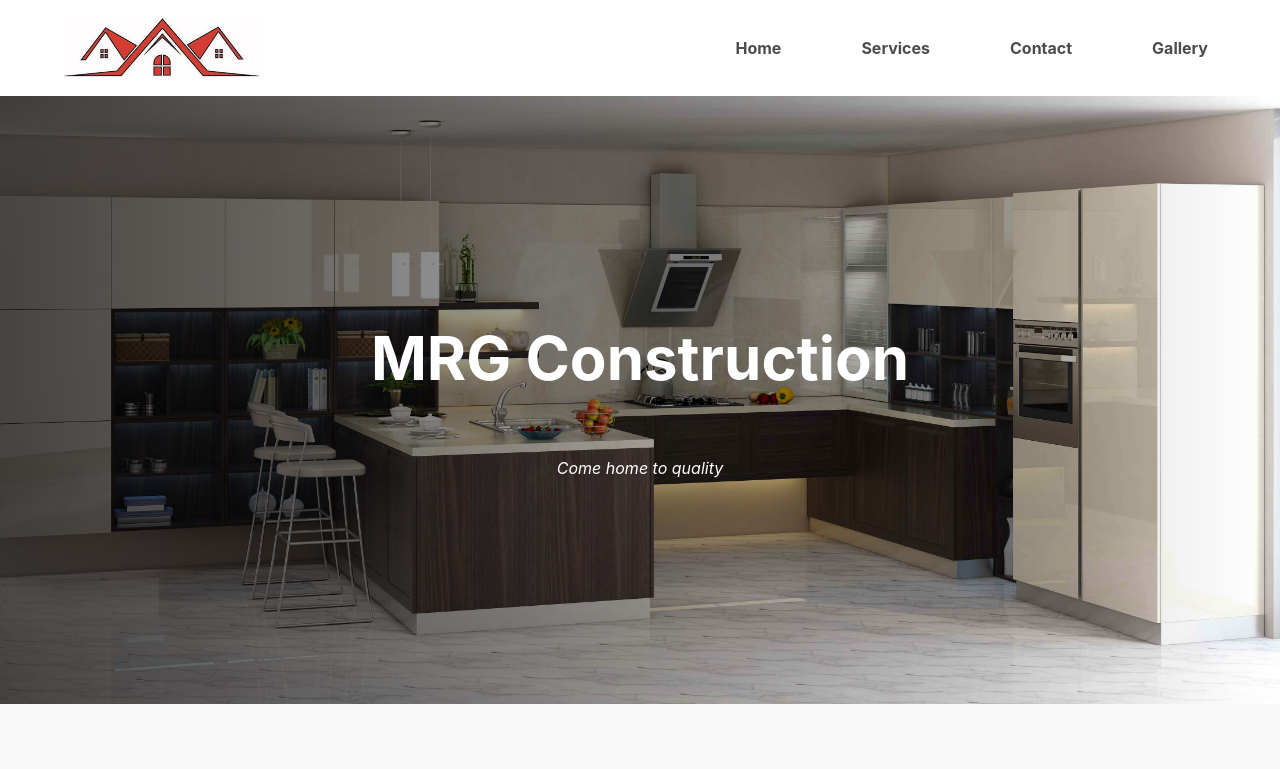
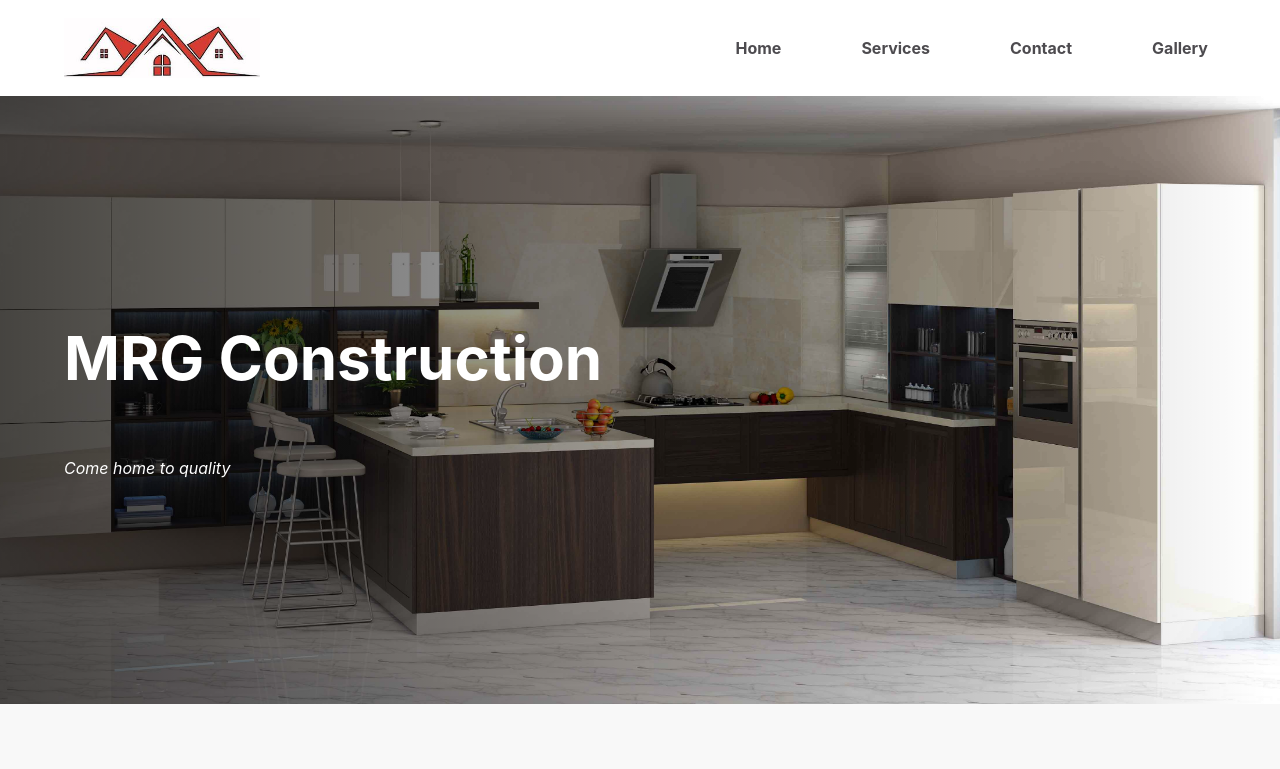
Before and after one commit to asholiver/mrg-construction, a React (Create React App) app: page / in a window 1280 px wide. Shown: the top 769 px of the page. Built offline with nearby package versions, Linux system fonts and the light colour scheme.

Commit message:
media queries

```diff
--- a/src/layout/Section/Section.css
+++ b/src/layout/Section/Section.css
@@ -25,22 +25,35 @@
 
 
 .c-title-container {
+    align-items: center;
+    color: white;
     display: flex;
     flex-direction: column;
     justify-content: center;
+    left: 50%;
     position: absolute;
+    text-align: center;
     top: 50%;
-    left: 50%;
     transform: translate(-50%, -50%);
-    color: white;
-    align-items: center;
 }
 
 .c-title {
     color: white;
-    font-size: 60px;
+    font-size: 40px;
     padding-bottom: var(--g-spacing-4x-large);
 }
 .c-tag {
     font-style: italic;
 }
+
+
+@media only screen and (min-width: 42em) {
+    .c-title-container {
+        align-items: flex-start;
+        left: var(--g-spacing-4x-large);
+        transform: translateY(-50%);
+    }
+    .c-title {
+        font-size: 60px
+    }
+}
```
